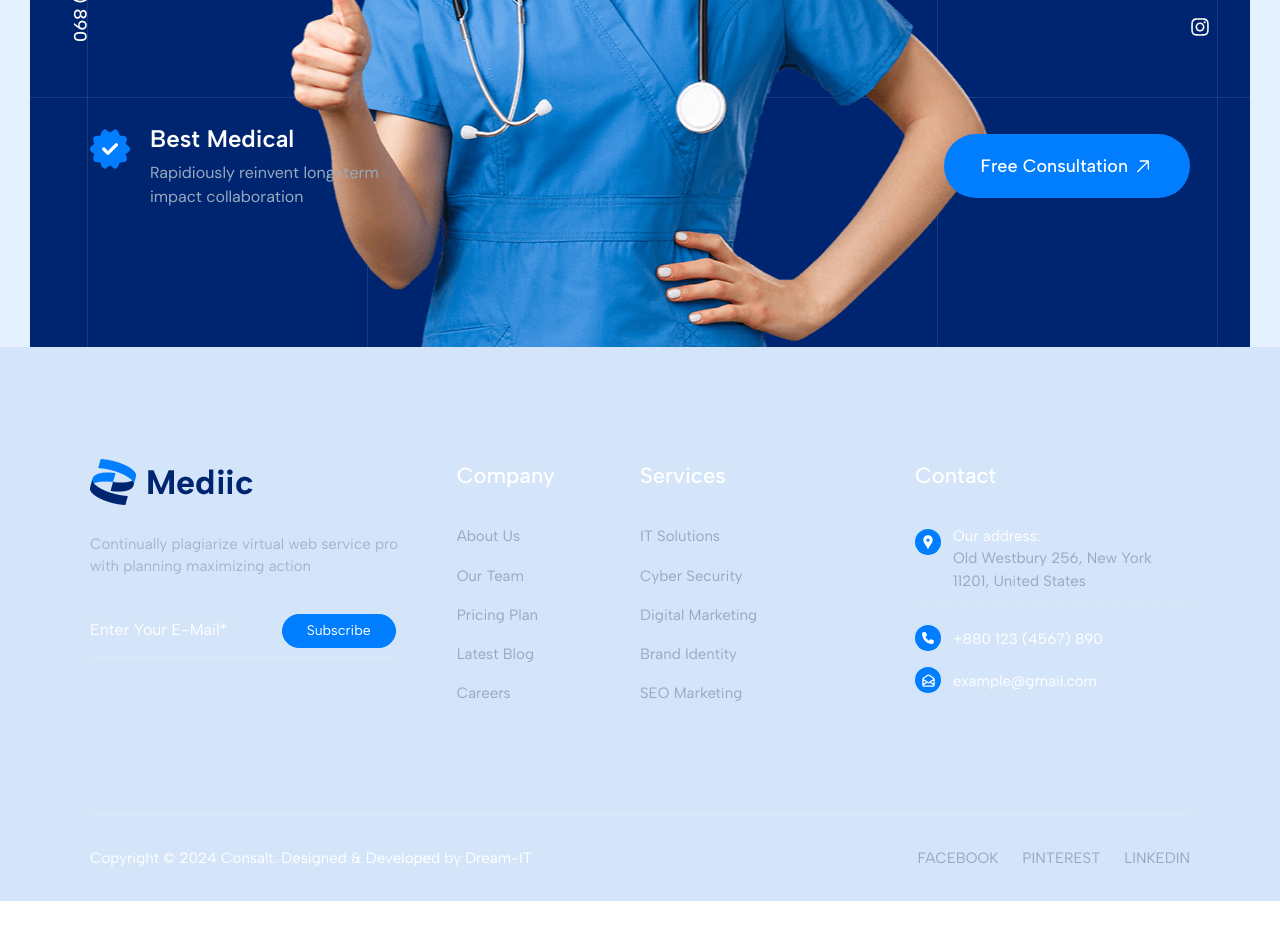
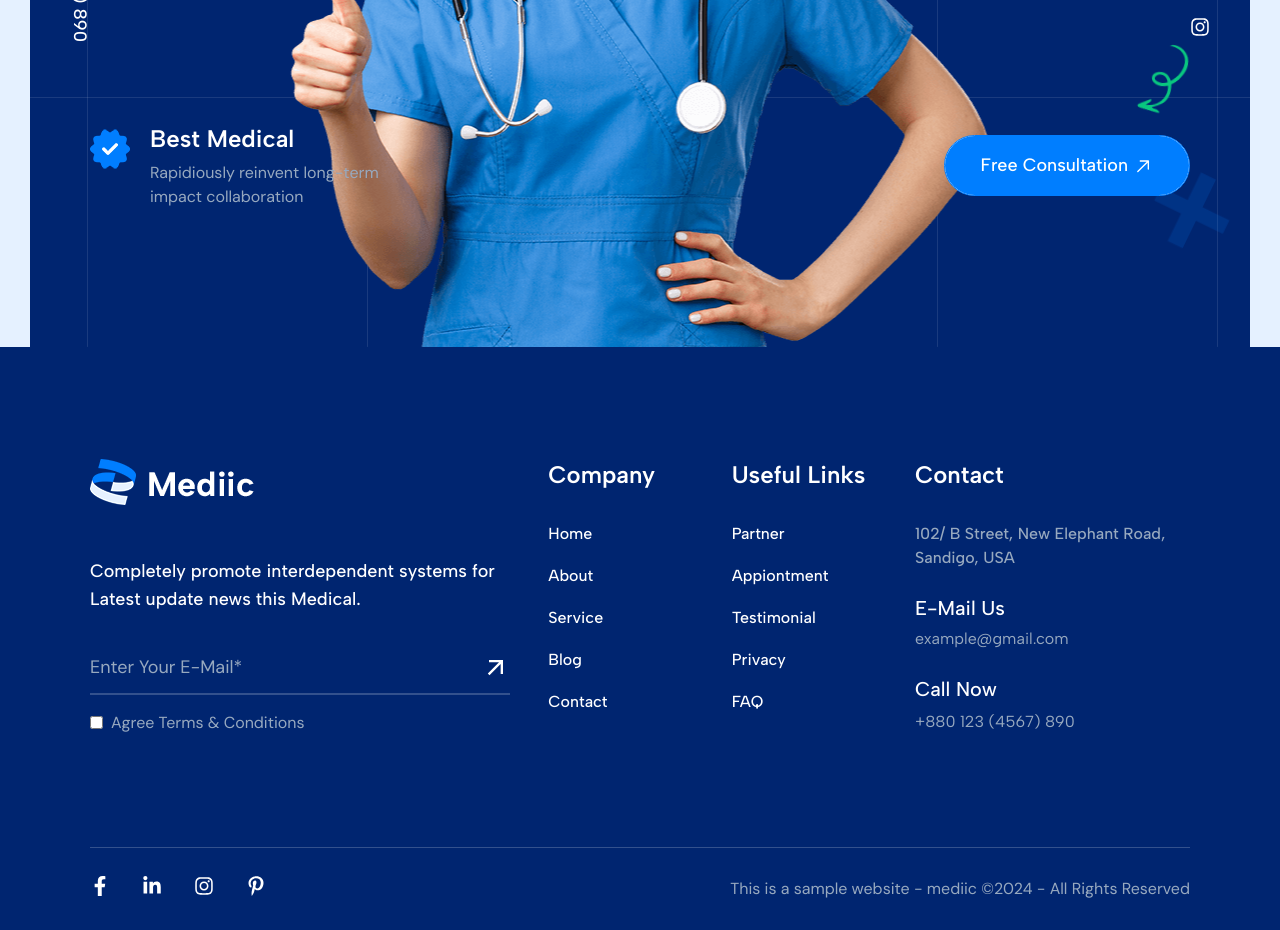
Before and after one commit to jisan5620jk/mediic, a React (Vite) app: page / in a window 1280 px wide. Shown: the part 540-1470 px from the top of the page. Before the commit the page ends 1441 px from the top, so only its background shows below. Built offline with nearby package versions, Linux system fonts and the light colour scheme.

Commit message:
Update Footer Component

```diff
--- a/src/Component1/Banner/Banner.jsx
+++ b/src/Component1/Banner/Banner.jsx
@@ -2,6 +2,8 @@ import bannerThumb from "/images/hero-img.png";
 import bannerHeart from "/images/banner-heart.png";
 import bannerTeam from "/images/team-img.png";
 import bannerCheck from "/images/tick.png";
+import bannerPlus from "/images/plus.png";
+import bannerShape from "/images/banner-arrow.png";
 import { Link } from "react-router-dom";
 import { GoArrowRight } from "react-icons/go";
 import { FaInstagram, FaLinkedinIn, FaPinterestP, FaSquareFacebook } from "react-icons/fa6";
@@ -20,11 +22,18 @@ const Banner = () => {
         <div className="flex justify-center items-center m-auto">
           <div className="Container">
             <div className="relative z-10">
+              <div className="absolute top-0 -left-10  -z-10">
+                <img
+                  src={bannerPlus}
+                  draggable="false"
+                  className="animate-rotational"
+                />
+              </div>
               <div className="flex items-center justify-center gap-5">
                 <h1 className="font-AlbertSans font-extrabold text-[110px] text-white uppercase">
                   HealthCare
                 </h1>
-                <img src={bannerHeart} draggable="false" />
+                <img src={bannerHeart} draggable="false" className="animate-rotateX"/>
               </div>
               <div className="absolute z-10 left-1/2 -translate-x-1/2 -top-28">
                 <img
@@ -61,11 +70,25 @@ const Banner = () => {
               </div>
               <div>
                 <Link to={"/appiontment"}>
-                  <button className="font-AlbertSans font-medium text-lg text-white flex items-center gap-[4px] bg-PrimaryColor-0 px-9 py-[18px] rounded-full relative z-10">
+                  <button className="banner-btn">
                     Free Consultation
                     <GoArrowRight size={"22"} className="-rotate-45" />
                   </button>
                 </Link>
+              </div>
+              <div className="absolute -bottom-10 -right-10  -z-10">
+                <img
+                  src={bannerPlus}
+                  draggable="false"
+                  className="animate-rotational"
+                />
+              </div>
+              <div className="absolute bottom-24 right-0  -z-10">
+                <img
+                  src={bannerShape}
+                  draggable="false"
+                  className="animate-swing"
+                />
               </div>
             </div>
           </div>
--- a/src/Shared/Footer/Footer.jsx
+++ b/src/Shared/Footer/Footer.jsx
@@ -1,24 +1,28 @@
 import { Link } from "react-router-dom";
-import footerLogo from "/images/logo.png";
-import { FaAnglesRight, FaPhone } from "react-icons/fa6";
-import { MdLocationPin } from "react-icons/md";
-import { HiOutlineMailOpen } from "react-icons/hi";
+import footerLogo from "/images/logo2.png";
+import footerShape from "/images/footer-img-1.png";
+import footerShape2 from "/images/footer-img-2.png";
+import { FaAnglesRight, FaInstagram, FaPinterestP } from "react-icons/fa6";
+import { MdOutlineArrowOutward } from "react-icons/md";
+import { FaLinkedinIn, FaFacebookF } from "react-icons/fa";
 
 const Footer = () => {
   return (
-    <footer className="bg-BodyBg2-0 relative z-10 pt-28 overflow-hidden">
+    <footer className="bg-Secondarycolor-0 relative z-10 pt-28 overflow-hidden">
+      <div className="absolute -top-2 -left-11 -z-10 hidden 2xl:block">
+        <img src={footerShape} draggable="false" />
+      </div>
       <div className="Container">
         <div className="grid gap-y-7 grid-cols-12">
-          <div className="col-span-12 md:col-span-6 lg:col-span-4">
+          <div className="col-span-12 md:col-span-6 lg:col-span-5">
             <Link to={"/"}>
               <img src={footerLogo} draggable={false} />
             </Link>
-            <p className="font-AlbertSans text-[15px] text-TextColor-0 opacity-80 mt-7 mb-6">
-              Continually plagiarize virtual web service{" "}
-              <br className="hidden lg:block xl:hidden" /> pro{" "}
-              <br className="hidden xl:block" /> with planning maximizing action
+            <p className="font-AlbertSans xl:text-lg 2xl:text-xl font-medium text-white mt-[52px] mb-7">
+              Completely promote interdependent systems for <br /> Latest update
+              news this Medical.
             </p>
-            <form action="#" method="post" className="relative w-10/12">
+            <form action="#" method="post" className="relative w-11/12">
               <label htmlFor="email" className="relative">
                 <input
                   type="email"
@@ -26,179 +30,177 @@ const Footer = () => {
                   id="email"
                   placeholder="Enter Your E-Mail*"
                   required
-                  className="w-full h-[56px] outline-none font-AlbertSans border-b border-BorderColor2-0 bg-transparent py-4 text-white placeholder:text-white mb-4"
+                  className="w-full h-[54px] outline-none text-lg font-DMSans border-b-2 border-BorderColor2-0 bg-transparent py-3 text-white placeholder:text-TextColor-0 mb-4"
                 />
               </label>
               <div className="absolute top-3 right-0">
-                <button
-                  type="submit"
-                  className="rounded-full border border-PrimaryColor-0 bg-PrimaryColor-0 gap-2 px-6 py-[6px] text-sm text-white font-AlbertSans flex items-center justify-center relative z-10 before:absolute before:top-0 before:left-0 before:w-full before:h-full before:rounded before:bg-HeadingColor-0 before:-z-10 before:scale-0 before:transition-all before:duration-500 hover:before:scale-100"
-                >
-                  Subscribe
+                <button type="submit" className="text-white">
+                  <MdOutlineArrowOutward size={"28"} />
                 </button>
               </div>
+              <label
+                htmlFor="checkbox"
+                className="font-DMSans text-TextColor-0 flex items-center gap-2 cursor-pointer"
+              >
+                <input type="checkbox" id="checkbox" name="checkbox" />
+                Agree Terms & Conditions
+              </label>
             </form>
           </div>
           <div className="col-span-12 md:col-span-6 lg:col-span-2">
-            <h4 className="font-AlbertSans text-[22px] text-white font-medium mb-[33px]">
+            <h4 className="font-AlbertSans text-2xl text-white font-semibold mb-[31px]">
               Company
             </h4>
             <ul className="overflow-hidden">
               <li>
                 <Link to={"/"} className="inline-block">
-                  <button className="flex items-center gap-2 font-AlbertSans -ml-5 hover:ml-0 text-[15px] text-TextColor-0 transition-all duration-500 hover:text-white hover:gap-1 mb-4">
-                    <FaAnglesRight className="text-xs text-white" />
-                    About Us
+                  <button className="flex items-center gap-2 font-AlbertSans font-medium -ml-5 hover:ml-0 text-white transition-all duration-500 hover:text-PrimaryColor-0 hover:gap-1 mb-[18px]">
+                    <FaAnglesRight className="text-xs text-PrimaryColor-0" />
+                    Home
                   </button>
                 </Link>
               </li>
               <li>
                 <Link to={"/"} className="inline-block">
-                  <button className="flex items-center gap-2 font-AlbertSans -ml-5 hover:ml-0 text-[15px] text-TextColor-0 transition-all duration-500 hover:text-white hover:gap-1 mb-4">
-                    <FaAnglesRight className="text-xs text-white" />
-                    Our Team
+                  <button className="flex items-center gap-2 font-AlbertSans font-medium -ml-5 hover:ml-0 text-white transition-all duration-500 hover:text-PrimaryColor-0 hover:gap-1 mb-[18px]">
+                    <FaAnglesRight className="text-xs text-PrimaryColor-0" />
+                    About
                   </button>
                 </Link>
               </li>
               <li>
                 <Link to={"/"} className="inline-block">
-                  <button className="flex items-center gap-2 font-AlbertSans -ml-5 hover:ml-0 text-[15px] text-TextColor-0 transition-all duration-500 hover:text-white hover:gap-1 mb-4">
-                    <FaAnglesRight className="text-xs text-white" />
-                    Pricing Plan
+                  <button className="flex items-center gap-2 font-AlbertSans font-medium -ml-5 hover:ml-0 text-white transition-all duration-500 hover:text-PrimaryColor-0 hover:gap-1 mb-[18px]">
+                    <FaAnglesRight className="text-xs text-PrimaryColor-0" />
+                    Service
                   </button>
                 </Link>
               </li>
               <li>
                 <Link to={"/"} className="inline-block">
-                  <button className="flex items-center gap-2 font-AlbertSans -ml-5 hover:ml-0 text-[15px] text-TextColor-0 transition-all duration-500 hover:text-white hover:gap-1 mb-4">
-                    <FaAnglesRight className="text-xs text-white" />
-                    Latest Blog
+                  <button className="flex items-center gap-2 font-AlbertSans font-medium -ml-5 hover:ml-0 text-white transition-all duration-500 hover:text-PrimaryColor-0 hover:gap-1 mb-[18px]">
+                    <FaAnglesRight className="text-xs text-PrimaryColor-0" />
+                    Blog
                   </button>
                 </Link>
               </li>
               <li>
                 <Link to={"/"} className="inline-block">
-                  <button className="flex items-center gap-2 font-AlbertSans -ml-5 hover:ml-0 text-[15px] text-TextColor-0 transition-all duration-500 hover:text-white hover:gap-1">
-                    <FaAnglesRight className="text-xs text-white" />
-                    Careers
+                  <button className="flex items-center gap-2 font-AlbertSans font-medium -ml-5 hover:ml-0 text-white transition-all duration-500 hover:text-PrimaryColor-0 hover:gap-1">
+                    <FaAnglesRight className="text-xs text-PrimaryColor-0" />
+                    Contact
+                  </button>
+                </Link>
+              </li>
+            </ul>
+          </div>
+          <div className="col-span-12 md:col-span-6 lg:col-span-2">
+            <h4 className="font-AlbertSans text-2xl text-white font-semibold mb-[31px]">
+              Useful Links
+            </h4>
+            <ul className="overflow-hidden">
+              <li>
+                <Link to={"/"} className="inline-block">
+                  <button className="flex items-center gap-2 font-AlbertSans font-medium -ml-5 hover:ml-0 text-white transition-all duration-500 hover:text-PrimaryColor-0 hover:gap-1 mb-[18px]">
+                    <FaAnglesRight className="text-xs text-PrimaryColor-0" />
+                    Partner
+                  </button>
+                </Link>
+              </li>
+              <li>
+                <Link to={"/"} className="inline-block">
+                  <button className="flex items-center gap-2 font-AlbertSans font-medium -ml-5 hover:ml-0 text-white transition-all duration-500 hover:text-PrimaryColor-0 hover:gap-1 mb-[18px]">
+                    <FaAnglesRight className="text-xs text-PrimaryColor-0" />
+                    Appiontment
+                  </button>
+                </Link>
+              </li>
+              <li>
+                <Link to={"/"} className="inline-block">
+                  <button className="flex items-center gap-2 font-AlbertSans font-medium -ml-5 hover:ml-0 text-white transition-all duration-500 hover:text-PrimaryColor-0 hover:gap-1 mb-[18px]">
+                    <FaAnglesRight className="text-xs text-PrimaryColor-0" />
+                    Testimonial
+                  </button>
+                </Link>
+              </li>
+              <li>
+                <Link to={"/"} className="inline-block">
+                  <button className="flex items-center gap-2 font-AlbertSans font-medium -ml-5 hover:ml-0 text-white transition-all duration-500 hover:text-PrimaryColor-0 hover:gap-1 mb-[18px]">
+                    <FaAnglesRight className="text-xs text-PrimaryColor-0" />
+                    Privacy
+                  </button>
+                </Link>
+              </li>
+              <li>
+                <Link to={"/"} className="inline-block">
+                  <button className="flex items-center gap-2 font-AlbertSans font-medium -ml-5 hover:ml-0 text-white transition-all duration-500 hover:text-PrimaryColor-0 hover:gap-1">
+                    <FaAnglesRight className="text-xs text-PrimaryColor-0" />
+                    FAQ
                   </button>
                 </Link>
               </li>
             </ul>
           </div>
           <div className="col-span-12 md:col-span-6 lg:col-span-3">
-            <h4 className="font-AlbertSans text-[22px] text-white font-medium mb-[33px]">
-              Services
-            </h4>
-            <ul className="overflow-hidden">
-              <li>
-                <Link to={"/"} className="inline-block">
-                  <button className="flex items-center gap-2 font-AlbertSans -ml-5 hover:ml-0 text-[15px] text-TextColor-0 transition-all duration-500 hover:text-white hover:gap-1 mb-4">
-                    <FaAnglesRight className="text-xs text-white" />
-                    IT Solutions
-                  </button>
-                </Link>
-              </li>
-              <li>
-                <Link to={"/"} className="inline-block">
-                  <button className="flex items-center gap-2 font-AlbertSans -ml-5 hover:ml-0 text-[15px] text-TextColor-0 transition-all duration-500 hover:text-white hover:gap-1 mb-4">
-                    <FaAnglesRight className="text-xs text-white" />
-                    Cyber Security
-                  </button>
-                </Link>
-              </li>
-              <li>
-                <Link to={"/"} className="inline-block">
-                  <button className="flex items-center gap-2 font-AlbertSans -ml-5 hover:ml-0 text-[15px] text-TextColor-0 transition-all duration-500 hover:text-white hover:gap-1 mb-4">
-                    <FaAnglesRight className="text-xs text-white" />
-                    Digital Marketing
-                  </button>
-                </Link>
-              </li>
-              <li>
-                <Link to={"/"} className="inline-block">
-                  <button className="flex items-center gap-2 font-AlbertSans -ml-5 hover:ml-0 text-[15px] text-TextColor-0 transition-all duration-500 hover:text-white hover:gap-1 mb-4">
-                    <FaAnglesRight className="text-xs text-white" />
-                    Brand Identity
-                  </button>
-                </Link>
-              </li>
-              <li>
-                <Link to={"/"} className="inline-block">
-                  <button className="flex items-center gap-2 font-AlbertSans -ml-5 hover:ml-0 text-[15px] text-TextColor-0 transition-all duration-500 hover:text-white hover:gap-1">
-                    <FaAnglesRight className="text-xs text-white" />
-                    SEO Marketing
-                  </button>
-                </Link>
-              </li>
-            </ul>
-          </div>
-          <div className="col-span-12 md:col-span-6 lg:col-span-3">
-            <h4 className="font-AlbertSans text-[22px] text-white font-medium mb-[33px]">
+            <h4 className="font-AlbertSans text-2xl text-white font-semibold mb-[31px]">
               Contact
             </h4>
-            <div className="flex gap-3 pt-1 border-b border-dashed border-BorderColor2-0 pb-3">
-              <div className="size-[26px] rounded-full bg-PrimaryColor-0 text-white flex items-center justify-center">
-                <MdLocationPin />
-              </div>
-              <div className="flex-1 -mt-1">
-                <h6 className="font-AlbertSans text-[15px] text-white">
-                  Our address:
-                </h6>
-                <p className="font-AlbertSans text-[15px] text-TextColor-0">
-                  Old Westbury 256, New York 11201,{" "}
-                  <br className="hidden 2xl:block" /> United States
-                </p>
-              </div>
-            </div>
-            <div className="flex items-center gap-3 pb-3 pt-5">
-              <div className="size-[26px] rounded-full bg-PrimaryColor-0 text-white flex items-center justify-center">
-                <FaPhone size={"12"} />
-              </div>
-              <Link to={"/"} className="flex-1">
-                <button className="font-AlbertSans text-[15px] text-white">
-                  +880 123 (4567) 890
-                </button>
-              </Link>
-            </div>
-            <div className="flex items-center gap-3 pt-1">
-              <div className="size-[26px] rounded-full bg-PrimaryColor-0 text-white flex items-center justify-center">
-                <HiOutlineMailOpen size={"15"} />
-              </div>
-              <Link to={"/"} className="flex-1">
-                <button className="font-AlbertSans text-[15px] text-white">
-                  example@gmail.com
-                </button>
-              </Link>
-            </div>
+            <p className="font-AlbertSans font-medium text-TextColor-0">
+              102/ B Street, New Elephant Road,
+              <br className="hidden 2xl:block" /> Sandigo, USA
+            </p>
+            <h5 className="font-AlbertSans font-medium text-white text-xl mt-6 mb-1">
+              E-Mail Us
+            </h5>
+            <Link to={"/"}>
+              <button className="font-AlbertSans text-TextColor-0 transition-all duration-500 hover:text-PrimaryColor-0">
+                example@gmail.com
+              </button>
+            </Link>
+            <h5 className="font-AlbertSans font-medium text-white text-xl mt-6 mb-[6px]">
+              Call Now
+            </h5>
+            <Link to={"/"}>
+              <button className="font-AlbertSans text-TextColor-0 transition-all duration-500 hover:text-PrimaryColor-0">
+                +880 123 (4567) 890
+              </button>
+            </Link>
           </div>
         </div>
-        <div className="flex flex-col md:flex-row gap-y-7 md: md:col-span-6 justify-between md:items-center py-8 mt-[108px] border-t border-BorderColor2-0">
+        <div className="flex flex-col md:flex-row gap-y-7 md: md:col-span-6 justify-between md:items-center py-7 mt-28 border-t border-BorderColor2-0">
           <div>
-            <p className="font-AlbertSans text-[15px] flex items-center text-white">
-              Copyright &copy; 2024 Consalt. Designed & Developed by Dream-IT
-            </p>
-          </div>
-          <div>
-            <ul className="flex gap-3 sm:gap-6">
+            <ul className="flex gap-4 sm:gap-8">
               <li>
-                <button className="font-AlbertSans text-[15px] flex items-center transition-all duration text-TextColor-0 hover:text-white uppercase">
-                  Facebook
+                <button className="transition-all duration text-white hover:text-PrimaryColor-0">
+                  <FaFacebookF size={"20"} />
                 </button>
               </li>
               <li>
-                <button className="font-AlbertSans text-[15px] flex items-center transition-all duration text-TextColor-0 hover:text-white uppercase">
-                  Pinterest
+                <button className="transition-all duration text-white hover:text-PrimaryColor-0">
+                  <FaLinkedinIn size={"20"} />
                 </button>
               </li>
               <li>
-                <button className="font-AlbertSans text-[15px] flex items-center transition-all duration text-TextColor-0 hover:text-white uppercase">
-                  LinkedIn
+                <button className="transition-all duration text-white hover:text-PrimaryColor-0">
+                  <FaInstagram size={"20"} />
+                </button>
+              </li>
+              <li>
+                <button className="transition-all duration text-white hover:text-PrimaryColor-0">
+                  <FaPinterestP size={"20"} />
                 </button>
               </li>
             </ul>
           </div>
+          <div>
+            <p className="font-DMSans flex items-center text-TextColor-0">
+              This is a sample website - mediic ©2024 - All Rights Reserved
+            </p>
+          </div>
         </div>
+      </div>
+      <div className="absolute bottom-0 -right-2 -z-10 hidden 2xl:block">
+        <img src={footerShape2} draggable="false" />
       </div>
     </footer>
   );
--- a/src/index.css
+++ b/src/index.css
@@ -26,6 +26,54 @@ body {
 
 .primary-btn2 {
   @apply flex items-center gap-2 overflow-hidden border border-PrimaryColor-0 bg-PrimaryColor-0 transition-all z-10 hover:text-white duration-500 px-10 py-[18px] relative rounded-full text-base text-white font-medium font-AlbertSans before:bg-HeadingColor-0 before:h-full before:w-0 before:-skew-x-[25deg] before:absolute before:top-0 before:-right-5 before:-z-10 before:transition-all before:duration-500 hover:before:w-[125%] hover:before:-left-5;
+}
+
+.banner-btn {
+  padding: 16px 35px;
+  font-size: 18px;
+  color: #fff;
+  display: flex;
+  align-items: center;
+  gap: 4px;
+  font-weight: 500;
+  font-family: "Albert Sans";
+  border-radius: 32px;
+  position: relative;
+  z-index: 1;
+  transition: 0.5s;
+  overflow: hidden;
+  border: 1px solid #007eff;
+  background-color: #fff;
+}
+
+.banner-btn:hover {
+  color: #007eff;
+}
+
+.banner-btn:after {
+  display: flex;
+  align-items: flex-end;
+  justify-content: flex-end;
+  color: #fff;
+  position: absolute;
+  content: attr(data-text);
+  cursor: pointer;
+  width: 100%;
+  height: 100%;
+  left: 0;
+  top: 0;
+  background-color: #007eff;
+  background-image: url(../public/images/mask-btn2.png);
+  -webkit-mask: url(../public/images/mask-btn2.png);
+  mask: url(../public/images/mask-btn2.png);
+  -webkit-mask-size: 2300% 100%;
+  mask-size: 2300% 100%;
+  animation: mask_animation_2 0.7s steps(22) forwards;
+  z-index: -1;
+}
+
+.banner-btn:hover:after {
+  animation: mask_animation 0.7s steps(22) forwards;
 }
 
 .is-sticky {
@@ -439,7 +487,21 @@ span.swiper-pagination-bullet.swiper-pagination-bullet-active::before {
   margin-top: 30px;
 }
 
+
 /* Custom Animations */
+
+@keyframes mask_animation {
+  from {
+    -webkit-mask-position: 0 0;
+    mask-position: 0 0;
+  }
+
+  to {
+    -webkit-mask-position: 100% 0;
+    mask-position: 100% 0;
+  }
+}
+
 @keyframes mask_animation_2 {
   from {
     -webkit-mask-position: 100% 0;
--- a/tailwind.config.js
+++ b/tailwind.config.js
@@ -95,12 +95,18 @@ export default {
           from: { transform: "rotate(0deg)" },
           to: { transform: "rotate(360deg)" },
         },
+        rotateX: {
+          "0%":{transform :"rotate3d(0, 0, 0)"},
+          "50%":{transform :"rotate3d(0, 1, 0, 180deg)"},
+          "100%":{transform :"rotate3d(0, 1, 0, 360deg)"},
+        }
       },
       animation: {
         movebtn: "movebtn 3s linear infinite",
         wiggle: "wiggle 5s ease-in-out infinite",
         rotational: "rotational 10s linear infinite",
         rotate: "rotate 20s linear infinite",
+        rotateX: "rotateX 5s linear infinite",
         zoomInOut: "zoomInOut 2s alternate infinite",
         dance2: "dance2 3s alternate infinite",
         dance3: "dance3 2s alternate infinite",
```
Also changed, not shown: public/images/banner-arrow.png (added).
